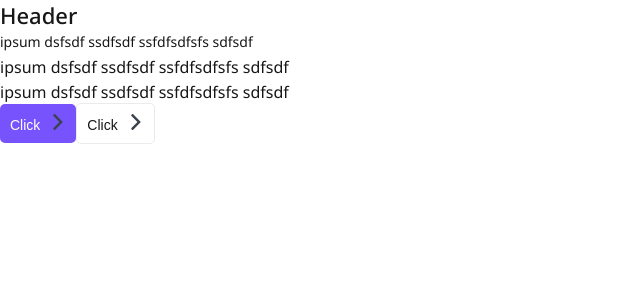
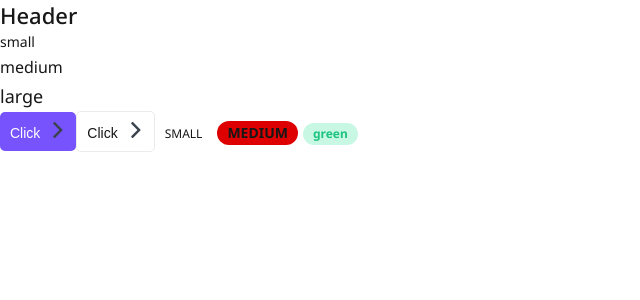
Before and after one commit to Bilostenko/top-app, a Next.js app: page / in a window 1280 px wide. Shown: the top 300 px of the page, without its empty margins (0-640 px from the left). Built offline with nearby package versions, Linux system fonts and the light colour scheme.

Commit message:
add Tag component

```diff
--- a/app/page.tsx
+++ b/app/page.tsx
@@ -1,18 +1,28 @@
 // import Image from "next/image";
-import { Htag, Ptag, Button } from "@/components";
+import { Htag, Ptag, Button, Tag } from "@/components";
 export default function Home() {
   return (
     <div>
       <Htag tag="h2">Header</Htag>
-      <Ptag size="small">ipsum dsfsdf ssdfsdf ssfdfsdfsfs sdfsdf</Ptag>
-      <Ptag size="medium">ipsum dsfsdf ssdfsdf ssfdfsdfsfs sdfsdf</Ptag>
-      <Ptag size="large">ipsum dsfsdf ssdfsdf ssfdfsdfsfs sdfsdf</Ptag>
+      <Ptag size="small">small</Ptag>
+      <Ptag size="medium">medium</Ptag>
+      <Ptag size="large">large</Ptag>
       <Button appearance="primary" arrow="right">
         Click
       </Button>
       <Button appearance="secondary" arrow="right">
         Click
       </Button>
+
+      <Tag size="small" color="ghost">
+        SMALL
+      </Tag>
+      <Tag size="medium" color="red">
+        MEDIUM
+      </Tag>
+      <Tag size="small" color="green">
+        green
+      </Tag>
     </div>
   );
 }
--- a/components/Ptag/Ptag.tsx
+++ b/components/Ptag/Ptag.tsx
@@ -2,13 +2,18 @@
 import { PtagProps } from "./Ptag.props";
 import cn from "classnames";
 
-export const Ptag = ({ size, children, className, ...props }: PtagProps) => {
+export const Ptag = ({
+  size = "small",
+  children,
+  className,
+  ...props
+}: PtagProps) => {
   return (
     <p
       className={cn(className, {
         [style.small]: size === "small",
         [style.medium]: size === "medium",
-        [style.medium]: size === "medium",
+        [style.large]: size === "large",
       })}
       {...props}
     >
--- /dev/null
+++ b/components/Tag/Tag.module.css
@@ -0,0 +1,43 @@
+.tag {
+  display: inline-block;
+  box-sizing: border-box;
+  margin-right: 5px;
+  border-radius: 20px;
+}
+
+.small {
+  padding: 5px 10px;
+  font-size: 12px;
+  line-height: 12px;
+}
+
+.medium {
+  padding: 5px 10px;
+  font-size: 14px;
+  line-height: 14px;
+}
+
+.ghost {
+  border: 1px solid var(--gray-ligth);
+}
+
+.red {
+  color: var(--gray-white);
+  background: #de0000;
+  font-weight: bold;
+}
+.gray {
+  color: var(--gray-white);
+  background: #b3c0d9;
+  font-weight: bold;
+}
+.green {
+  color: var(--green);
+  background: var(--green-light);
+  font-weight: bold;
+}
+.primary {
+  color: var(--primary);
+  background: none;
+  border: 1px solid var(--primary);
+}
--- /dev/null
+++ b/components/Tag/Tag.tsx
@@ -0,0 +1,35 @@
+import style from "./Tag.module.css";
+import { TagProps } from "./Tag.props";
+import cn from "classnames";
+
+export const Tag = ({
+  size = "small",
+  color = "ghost",
+  children,
+  className,
+  href,
+  ...props
+}: TagProps) => {
+  return (
+    // <p
+    //   className={cn(className, {
+    //     [style.small]: size === "small",
+    //     [style.medium]: size === "medium",
+    //     [style.ghost]: color === "ghost",
+    //     [style.red]: color === "red",
+    //     [style.gray]: color === "grey",
+    //     [style.green]: color === "green",
+    //     [style.primary]: color === "primary",
+    //   })}
+    //   {...props}
+    // >
+    //   {children}
+    // </p>
+    <div
+      className={cn(style.tag, className, style[size], style[color])}
+      {...props}
+    >
+      {href ? <a href={href}>{children}</a> : <>{children}</>}
+    </div>
+  );
+};
--- a/components/index.ts
+++ b/components/index.ts
@@ -1,3 +1,4 @@
 export * from "./Htag/Htag";
 export * from "./Button/Button";
 export * from "./Ptag/Ptag";
+export * from "./Tag/Tag";
```
Also changed, not shown: components/Tag/Tag.props.ts (added, +8 -0 lines).
